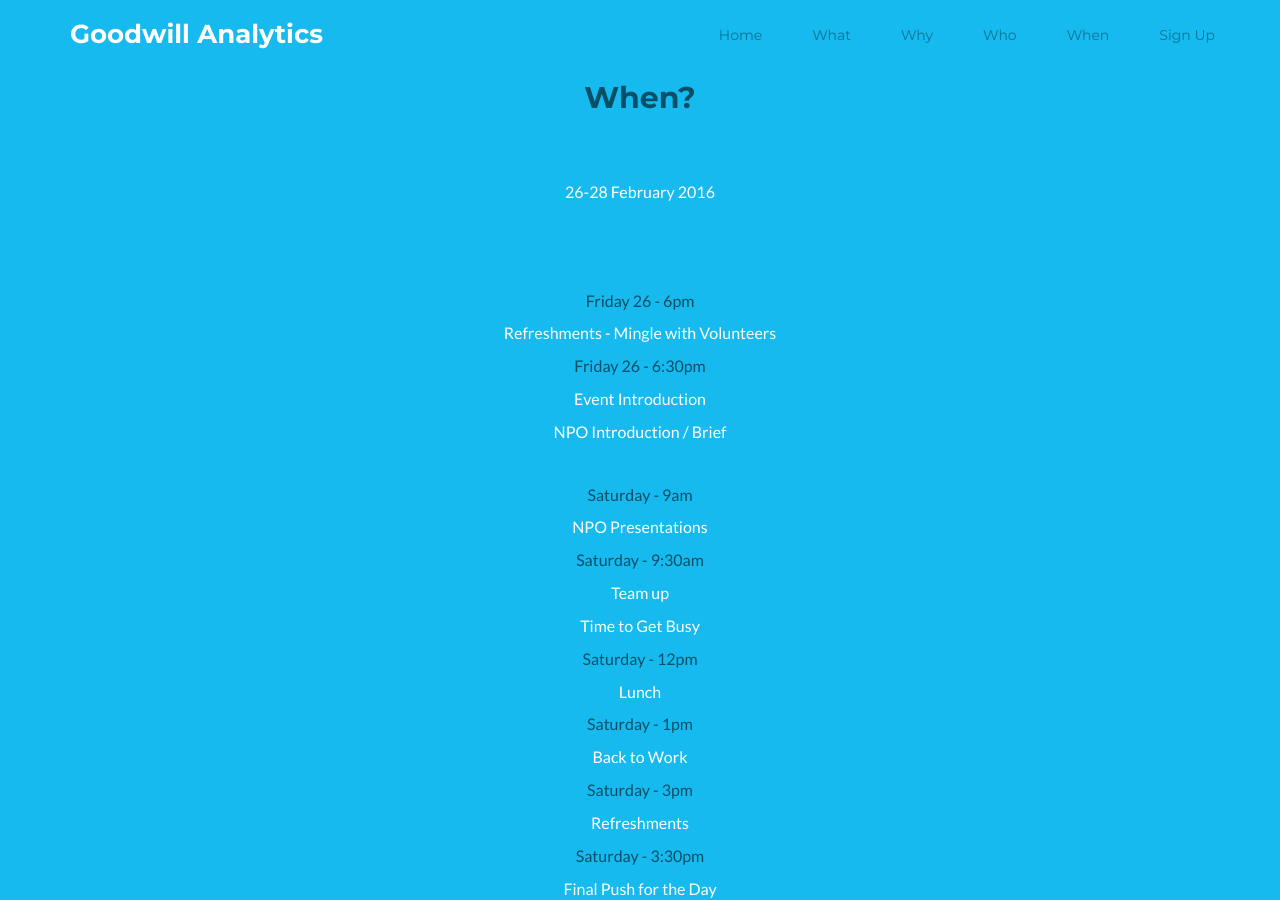
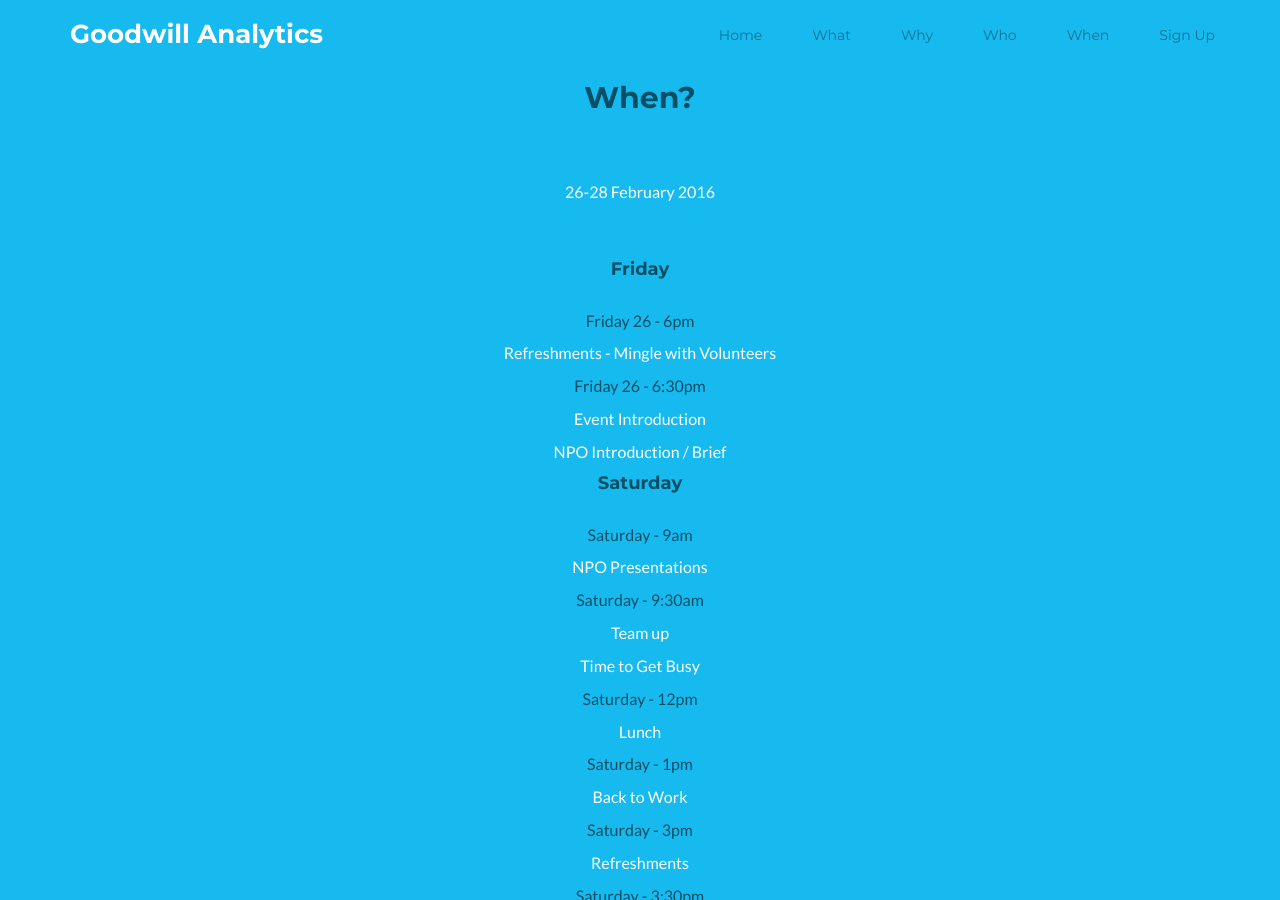
Before and after one commit to goodwillanalytics/goodwillanalytics.github.io, a Jekyll site: the page built from index.html, in a window 1280 px wide and 900 px high, scrolled down 3599 px. Built offline with Jekyll 4.4.1, drawn with Linux system fonts in a browser that asks for light colours.

Commit message:
style changes

```diff
--- a/_includes/when.html
+++ b/_includes/when.html
@@ -5,13 +5,13 @@
 		<h3 class="text-center">Weekend</h3>
 		<p class="text-center">26-28 February 2016</p>
 		<h3 class="text-center">Program</h3>
-		<h4 class="text-center">Friday</h4>
+		<h4 class="title text-center">Friday</h4>
 		<p class="text-highlight">Friday 26 - 6pm</p>
 		<p class="text-center">Refreshments - Mingle with Volunteers</p>
 		<p class="text-highlight">Friday 26 - 6:30pm</p>
 		<p class="text-center">Event Introduction</p>
 		<p class="text-center">NPO Introduction / Brief</p>
-		<h4 class="text-center">Saturday</h4>
+		<h4 class="title text-center">Saturday</h4>
 		<p class="text-highlight">Saturday - 9am</p>
 		<p class="text-center">NPO Presentations</p>
 		<p class="text-highlight">Saturday - 9:30am</p>
@@ -26,7 +26,7 @@
 		<p class="text-highlight">Saturday - 3:30pm</p>
 		<p class="text-center">Final Push for the Day</p>
 		<p class="text-highlight">Saturday - 6pm</p>
-		<h4 class="text-center">Sunday</h4>
+		<h4 class="title text-center">Sunday</h4>
 		<p class="text-highlight">Sunday - 9am</p>
 		<p class="text-center">Dive Into It Again - Fully Refreshed</p>
 		<p class="text-highlight">Sunday - 11am</p>
```
